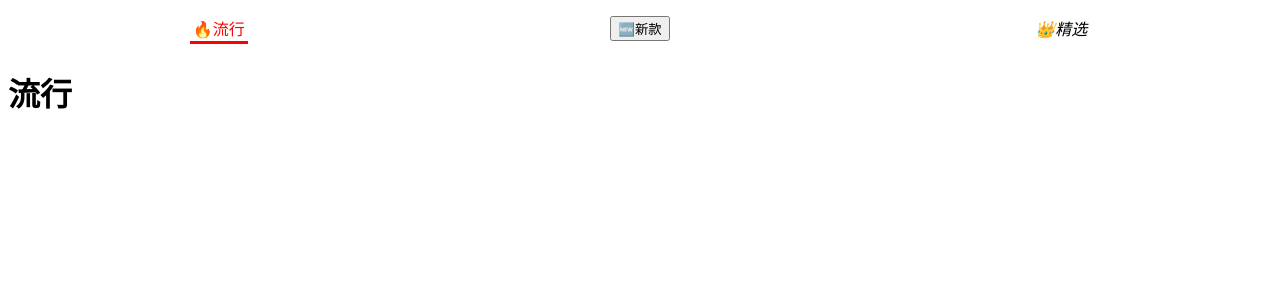
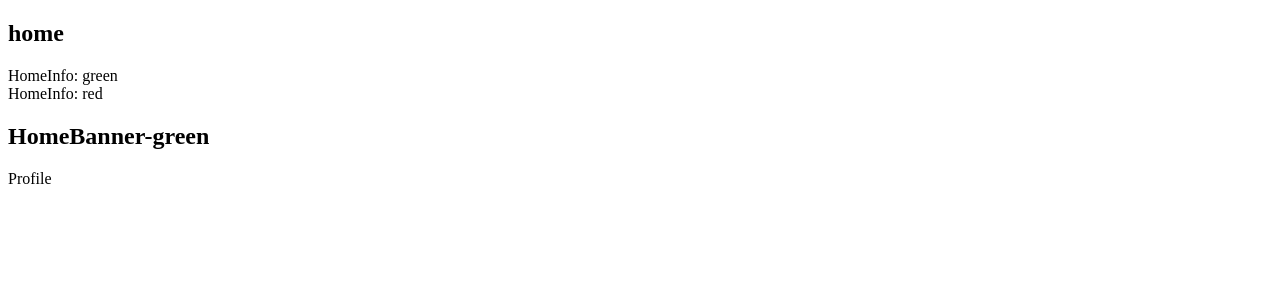
Before and after one commit to hollis-yang/Front-End-Learning, a React (Create React App) app in the folder React/learn_react_code/03_component/: page / in a window 1280 px wide. Shown: the top 300 px of the page. Built offline with nearby package versions, Linux system fonts and the light colour scheme.

Commit message:
react-组件通信-context

```diff
--- /dev/null
+++ b/React/learn_react_code/03_component/src/09_非父子通信/App.jsx
@@ -0,0 +1,33 @@
+import React, { Component } from 'react'
+import Home from './Home'
+import ThemeContext from './context/theme.context'
+import UserContext from './context/user.context'
+import Profile from './Profile'
+
+export class App extends Component {
+  constructor() {
+    super()
+    this.state = {
+      info: {
+        name: 'zce',
+        age: 18,
+      },
+    }
+  }
+  render() {
+    // const { info } = this.state
+    return (
+      <div>
+        <h2>home</h2>
+          <UserContext.Provider value={{ color: 'red', size: '20' }}>
+            <ThemeContext.Provider value={{ color: 'green', size: '30' }}>
+              <Home />
+            </ThemeContext.Provider>
+          </UserContext.Provider>
+          <Profile />
+      </div>
+    )
+  }
+}
+
+export default App
--- /dev/null
+++ b/React/learn_react_code/03_component/src/09_非父子通信/Home.jsx
@@ -0,0 +1,18 @@
+import React, { Component } from 'react'
+import HomeInfo from './HomeInfo'
+import HomeBanner from './HomeBanner'
+
+export class Home extends Component {
+  render() {
+    // const { name, age } = this.props
+    return (
+      <div>
+        {/* <h3>Home: {name}-{age}</h3> */}
+        <HomeInfo />
+        <HomeBanner />
+      </div>
+    )
+  }
+}
+
+export default Home
--- /dev/null
+++ b/React/learn_react_code/03_component/src/09_非父子通信/HomeBanner.jsx
@@ -0,0 +1,17 @@
+import ThemeContext from "./context/theme.context"
+
+function HomeBanner() {
+  return (
+    <div>
+      <ThemeContext.Consumer>
+        {
+          value => {
+            return <h2>HomeBanner-{value.color}</h2>
+          }
+        }
+      </ThemeContext.Consumer>
+    </div>
+  )
+}
+
+export default HomeBanner
--- /dev/null
+++ b/React/learn_react_code/03_component/src/09_非父子通信/HomeInfo.jsx
@@ -0,0 +1,23 @@
+import React, { Component } from 'react'
+import ThemeContext from './context/theme.context'
+import UserContext from './context/user.context'
+
+export class HomeInfo extends Component {
+  render() {
+    console.log(this.context)
+    return (
+      <div>
+        HomeInfo: {this.context.color}
+        <UserContext.Consumer>
+          {(value) => {
+            return <div>HomeInfo: {value.color}</div>
+          }}
+        </UserContext.Consumer>
+      </div>
+    )
+  }
+}
+
+HomeInfo.contextType = ThemeContext
+
+export default HomeInfo
--- /dev/null
+++ b/React/learn_react_code/03_component/src/09_非父子通信/Profile.jsx
@@ -0,0 +1,14 @@
+import React, { Component } from 'react'
+import ThemeContext from './context/theme.context'
+
+export class Profile extends Component {
+  render() {
+    console.log(this.context)
+    return (
+      <div>Profile</div>
+    )
+  }
+}
+Profile.contextType = ThemeContext
+
+export default Profile
--- /dev/null
+++ b/React/learn_react_code/03_component/src/09_非父子通信/context/theme.context.jsx
@@ -0,0 +1,6 @@
+import React from 'react'
+
+// 创建上下文
+const ThemeContext = React.createContext({ color: 'black', size: '100' })
+
+export default ThemeContext
--- /dev/null
+++ b/React/learn_react_code/03_component/src/09_非父子通信/context/user.context.jsx
@@ -0,0 +1,6 @@
+import React from 'react'
+
+// 创建上下文
+const UserContext = React.createContext()
+
+export default UserContext
--- a/React/learn_react_code/03_component/src/index.js
+++ b/React/learn_react_code/03_component/src/index.js
@@ -9,7 +9,8 @@ import ReactDOM from 'react-dom/client'
 // import App from './05_组件通信-子传父/App'
 // import App from './06_组件通信案例/App'
 // import App from './07_插槽/App'
-import App from './08_作用域插槽/App'
+// import App from './08_作用域插槽/App'
+import App from './09_非父子通信/App'
 
 
 const root = ReactDOM.createRoot(document.getElementById('root'))
```
Also changed, not shown: 1 other file (tests, documents, lock files or other folders).
